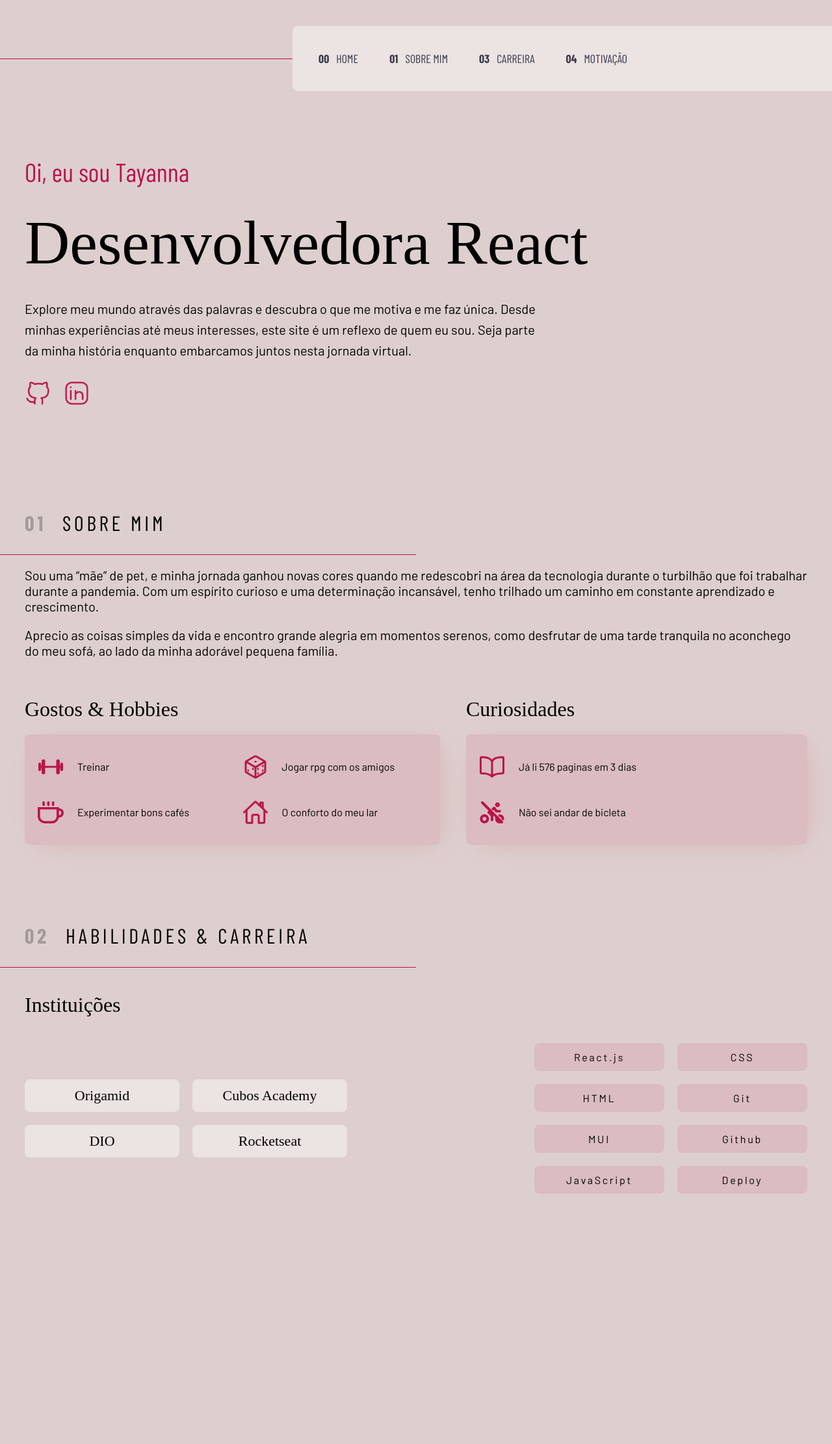
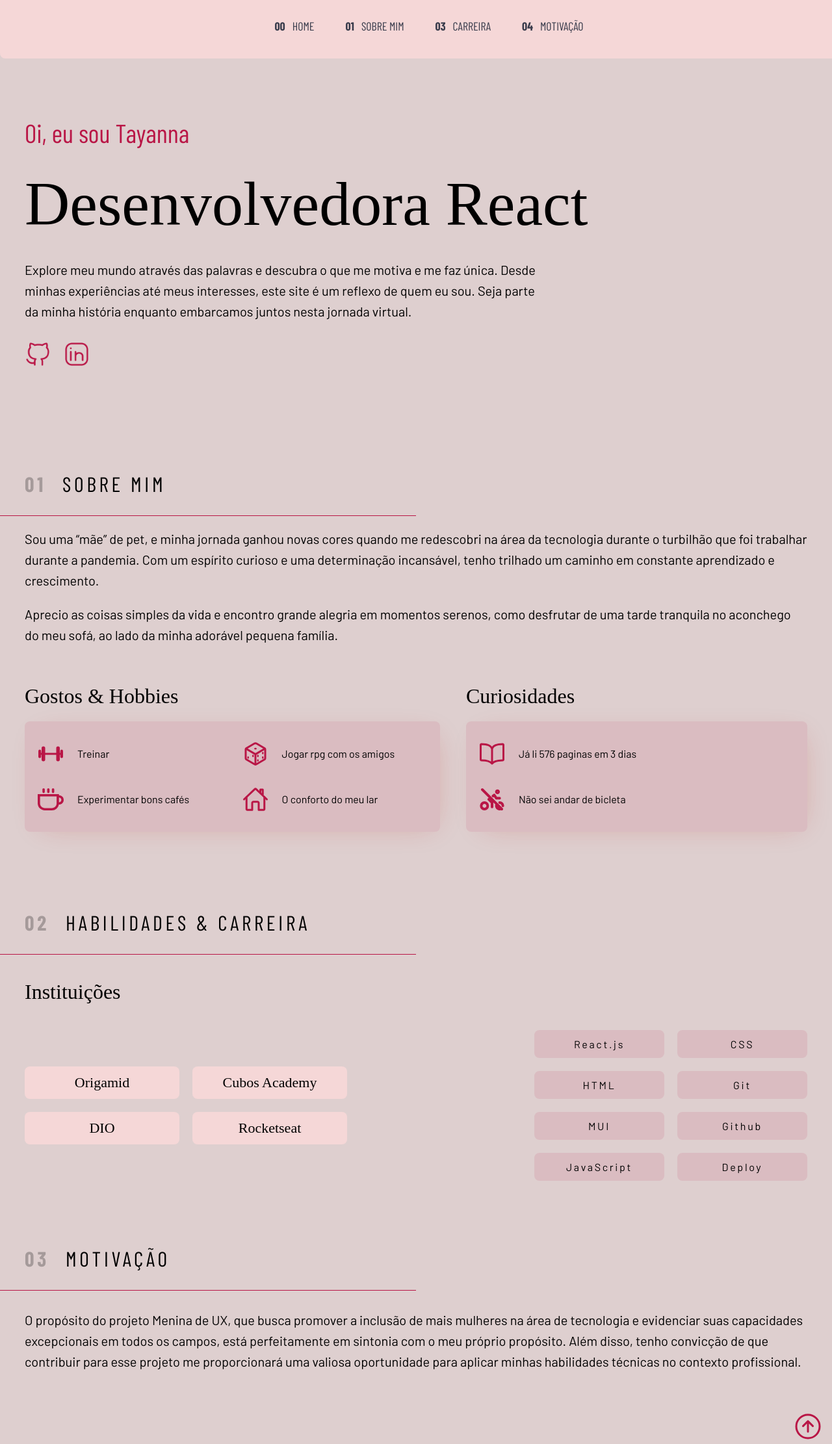
Before and after one commit to TayAmorim/MeuPerfil.emFoco, a React (Vite) app: page / in a window 1280 px wide. Shown: the whole page at 65% size. Before the commit the page ends 1837 px from the top, so only its background shows below. Built offline with nearby package versions, Linux system fonts and the light colour scheme; a web font is replaced by a local one.

Commit message:
feature ajuste nav menu e navegação para a seção especifica

```diff
--- a/src/App.css
+++ b/src/App.css
@@ -1,5 +1,6 @@
 html {
   font-size: 62.5%;
+  scroll-behavior: smooth;
 }
 #root {
   min-height: 100vh;
@@ -42,6 +43,7 @@ html {
 .bodyText {
   font-family: var(--bodyText);
   font-size: 2rem;
+  line-height: 32px;
 }
 
 .textResume {
@@ -106,3 +108,16 @@ html {
   font-weight: bold;
   color: var(--white);
 }
+
+.textMotivation {
+  margin-block: 60px;
+}
+
+.buttonUp {
+  border: none;
+  background: transparent;
+  position: absolute;
+  right: 1%;
+  cursor: pointer;
+  transition: scroll 0.9s;
+}
--- a/src/App.jsx
+++ b/src/App.jsx
@@ -4,12 +4,17 @@ import GithubIcon from "./assets/github.png";
 import LinkedinIcon from "./assets/linkedin.png";
 import About from "./components/About";
 import Skills from "./components/Skills";
+import TitleContainer from "./components/TitleContainer";
+import ArrowUpIcon from "./assets/arrow-up.svg";
 
 function App() {
+  function handleClickScrollTop() {
+    window.scrollTo(0, 0);
+  }
   return (
     <>
       <Header />
-      <section className="container">
+      <section id="home" className="container">
         <div className="heroContainer">
           <h2 className="subtitle heroSubtitle">Oi, eu sou Tayanna</h2>
           <h1 className="title">Desenvolvedora React</h1>
@@ -43,6 +48,24 @@ function App() {
       </section>
       <About />
       <Skills />
+      <section id="motivation" className="container">
+        <TitleContainer section="MOTIVAÇÃO" number="03" />
+        <p className="bodyText textMotivation">
+          O propósito do projeto Menina de UX, que busca promover a inclusão de
+          mais mulheres na área de tecnologia e evidenciar suas capacidades
+          excepcionais em todos os campos, está perfeitamente em sintonia com o
+          meu próprio propósito. Além disso, tenho convicção de que contribuir
+          para esse projeto me proporcionará uma valiosa oportunidade para
+          aplicar minhas habilidades técnicas no contexto profissional.
+        </p>
+      </section>
+      <button onClick={handleClickScrollTop} className="buttonUp">
+        <img
+          className="btnTopPage"
+          src={ArrowUpIcon}
+          alt="Botão para voltar ao top da página"
+        />
+      </button>
     </>
   );
 }
--- a/src/components/About.jsx
+++ b/src/components/About.jsx
@@ -1,3 +1,4 @@
+/* eslint-disable react/prop-types */
 import styles from "./About.module.css";
 import Barbell from "../assets/ion_barbell.svg";
 import Dice from "../assets/dice.svg";
@@ -9,7 +10,7 @@ import TitleContainer from "./TitleContainer";
 
 function About() {
   return (
-    <section className={`container ${styles.about}`}>
+    <section id="about" className={`container ${styles.about}`}>
       <div className={styles.aboutInfo}>
         <TitleContainer number="01" section="SOBRE MIM" />
         <p className="bodyText">
--- a/src/components/About.module.css
+++ b/src/components/About.module.css
@@ -1,5 +1,5 @@
 .about {
-  margin-bottom: 120px;
+  margin-block: 120px;
 }
 
 .aboutInfo {
--- a/src/components/Button.module.css
+++ b/src/components/Button.module.css
@@ -1,4 +1,4 @@
-button {
+.button {
   min-width: 238px;
   padding-block: 12px;
   border-radius: 8px;
@@ -6,9 +6,6 @@ button {
   cursor: pointer;
   font-size: 2.2rem;
   transition: all 0.2s;
-}
-
-.button {
   background: var(--bgSecondary);
   font-family: var(--heading);
 }
--- a/src/components/Header.jsx
+++ b/src/components/Header.jsx
@@ -6,21 +6,29 @@ function Header() {
       <div className={styles.line}></div>
       <nav className={styles.headerNav}>
         <ul className={styles.navContainer}>
-          <li className={styles.navList}>
+          <li>
+            <a className={styles.navList} href="#home">
               <span className={styles.listNumber}>00</span>
               <p>HOME</p>
+            </a>
           </li>
-          <li className={styles.navList}>
+          <li>
+            <a className={styles.navList} href="#about">
               <span className={styles.listNumber}>01</span>
               <p>SOBRE MIM</p>
+            </a>
           </li>
-          <li className={styles.navList}>
+          <li>
+            <a className={styles.navList} href="#abilities">
               <span className={styles.listNumber}>03</span>
               <p>CARREIRA</p>
+            </a>
           </li>
-          <li className={styles.navList}>
+          <li>
+            <a className={styles.navList} href="#motivation">
               <span className={styles.listNumber}>04</span>
               <p>MOTIVAÇÃO</p>
+            </a>
           </li>
         </ul>
       </nav>
--- a/src/components/Header.module.css
+++ b/src/components/Header.module.css
@@ -2,24 +2,23 @@
   display: flex;
   justify-content: end;
   margin-top: 40px;
+  margin-bottom: 140px;
   align-items: center;
 }
 
 .headerNav {
+  flex: 1;
+  position: fixed;
+  z-index: 99;
   background: var(--bgSecondary);
   border-top-left-radius: 8px;
   border-bottom-left-radius: 8px;
-  min-width: 830px;
-}
-
-.line {
-  flex: 1;
-  height: 1px;
-  background: var(--highlightPrimary);
+  width: 100%;
 }
 
 .navContainer {
   display: flex;
+  justify-content: center;
   gap: 4.8rem;
   align-items: center;
   padding-left: 40px;
--- a/src/components/Skills.jsx
+++ b/src/components/Skills.jsx
@@ -76,7 +76,7 @@ function Skills() {
   }
 
   return (
-    <section className={`container ${styles.skills}`}>
+    <section id="abilities" className={`container ${styles.skills}`}>
       <TitleContainer number="02" section="HABILIDADES & CARREIRA" />
       <h2 className={`subtitleContainer ${styles.subtitle}`}>Instituições</h2>
       <div className={styles.containerGroup}>
--- a/src/components/Skills.module.css
+++ b/src/components/Skills.module.css
@@ -6,6 +6,7 @@
   display: flex;
   justify-content: space-between;
   align-items: center;
+  margin-bottom: 100px;
 }
 
 .groupButton,
--- a/src/index.css
+++ b/src/index.css
@@ -8,7 +8,7 @@
   --textPrimary: #0b0d17;
   --textSecondary: #383b4b;
   --bgCard: rgba(185, 22, 70, 0.1);
-  --bgSecondary: rgba(255, 255, 255, 0.4);
+  --bgSecondary: rgb(245, 215, 215);
   --bgActive: rgba(185, 22, 70, 0.5);
   --white: #ffffff;
 }
@@ -20,6 +20,10 @@
   list-style: none;
 }
 
+a {
+  text-decoration: none;
+}
+
 body {
   font-size: 1.6rem;
   background: var(--bgBody);
```
Also changed, not shown: src/assets/arrow-up.svg (added). Lines whose indentation alone changed are shown as unchanged.
